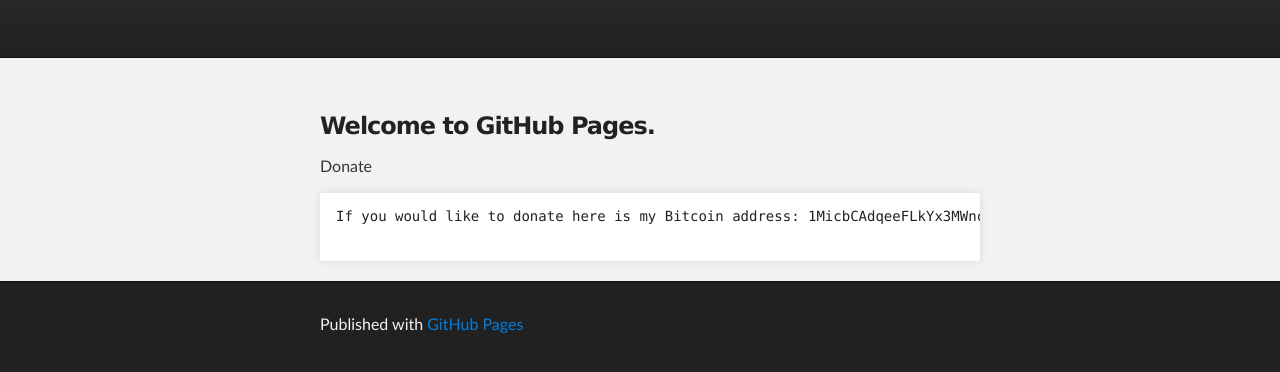
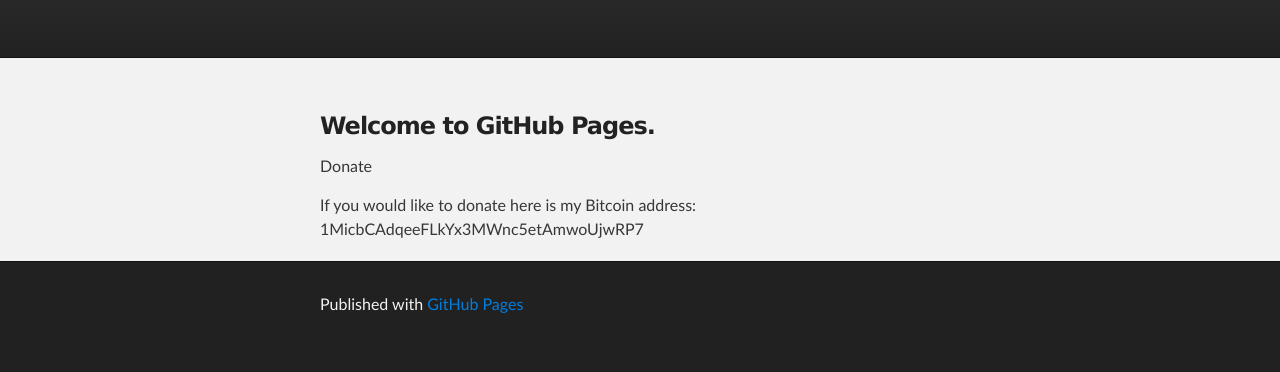
Before and after one commit to volos/volos.github.io, a plain HTML site: page index.html in a window 1280 px wide. Shown: the part 116-488 px from the top of the page. Drawn offline with Linux system fonts and the light colour scheme.

Commit message:
Update index.html

```diff
--- a/index.html
+++ b/index.html
@@ -32,9 +32,9 @@
 
 <p>Donate</p>
 
-<pre><code>If you would like to donate here is my Bitcoin address: 1MicbCAdqeeFLkYx3MWnc5etAmwoUjwRP7
+    If you would like to donate here is my Bitcoin address: 1MicbCAdqeeFLkYx3MWnc5etAmwoUjwRP7
 
-</code></pre>
+
       </section>
     </div>
 
```
